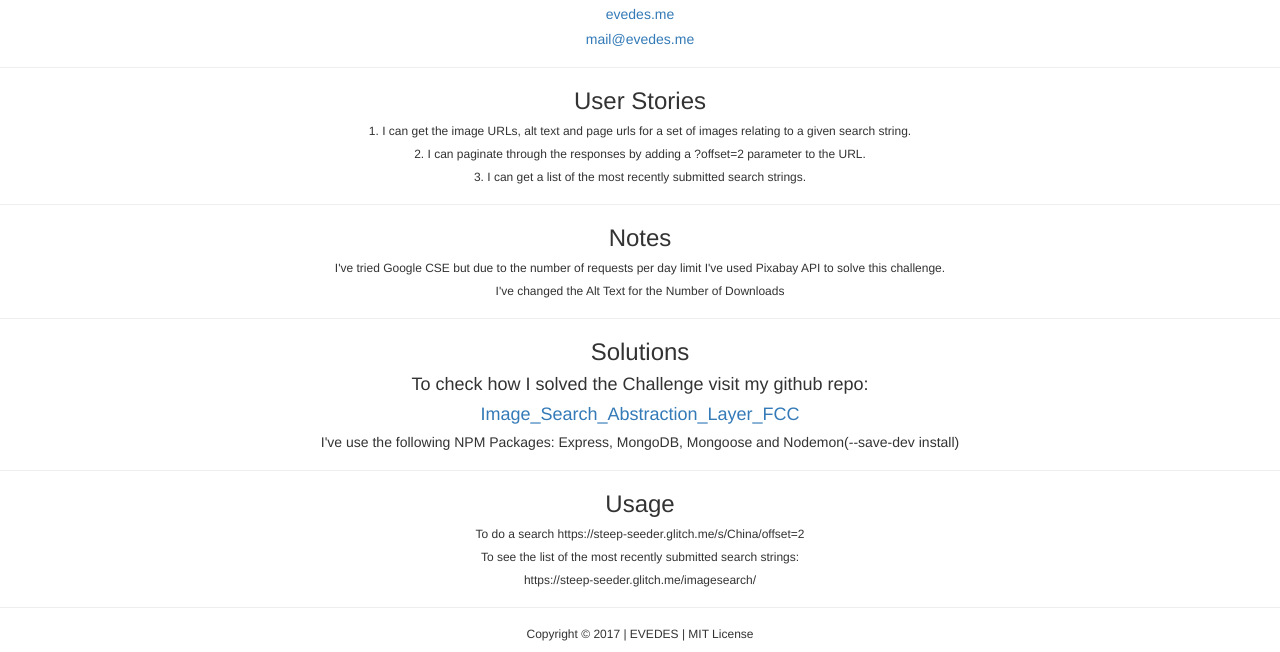
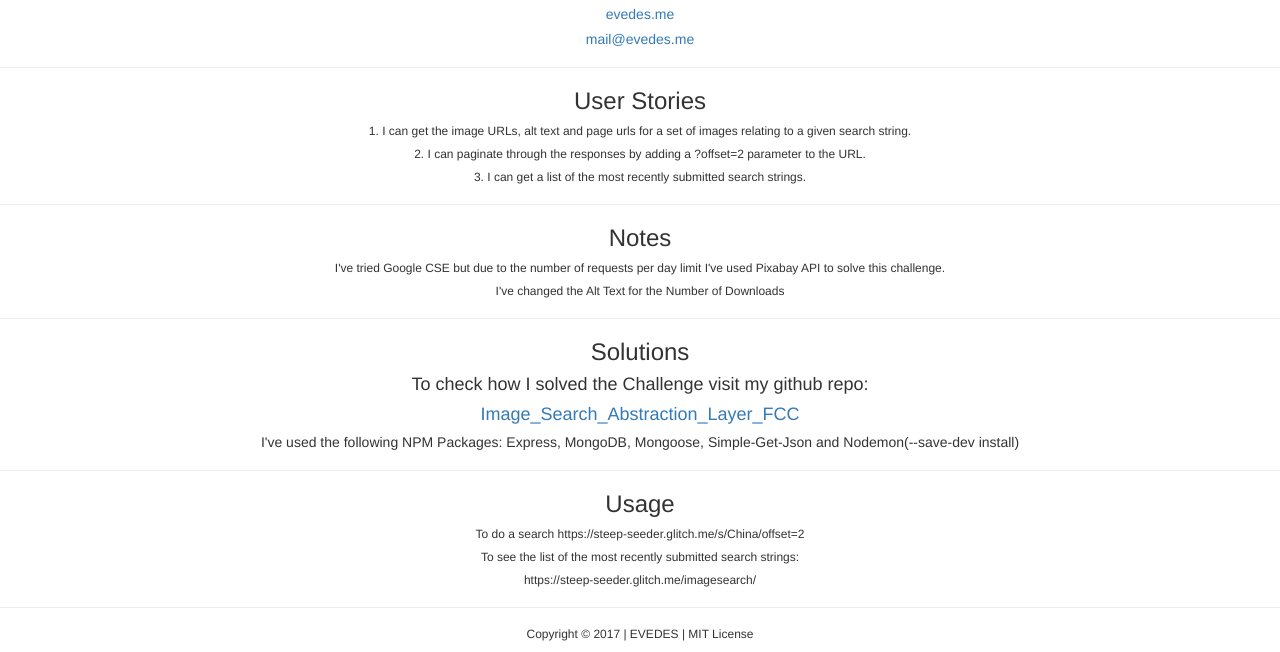
Before and after one commit to evedes/Image_Search_Abstraction_Layer_FCC, a website: page public/index.html in a window 1280 px wide. Shown: the part 534-1186 px from the top of the page. Drawn offline with nearby package versions, Linux system fonts and the light colour scheme.

Commit message:
corrected some errors

```diff
--- a/public/index.html
+++ b/public/index.html
@@ -40,7 +40,7 @@
     <h3>Solutions</h3>
     <h4>To check how I solved the Challenge visit my github repo:</h4>
     <h4><a href="https://github.com/evedes/Image_Search_Abstraction_Layer_FCC" target="_blank">Image_Search_Abstraction_Layer_FCC</a></h4>
-    <h5>I've use the following NPM Packages: Express, MongoDB, Mongoose and Nodemon(--save-dev install)</h5>
+    <h5>I've used the following NPM Packages: Express, MongoDB, Mongoose, Simple-Get-Json and Nodemon(--save-dev install)</h5>
     <hr>
     <h3>Usage</h3>
     <h6>To do a search https://steep-seeder.glitch.me/s/China/offset=2</h6>
```
